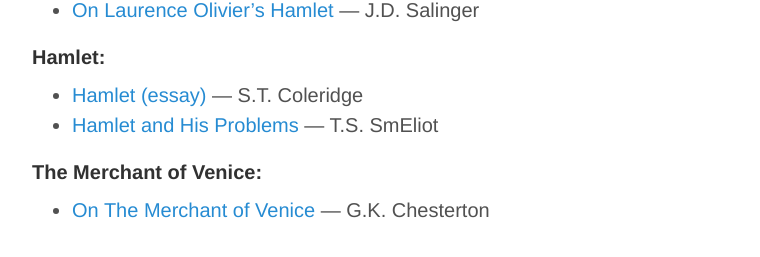
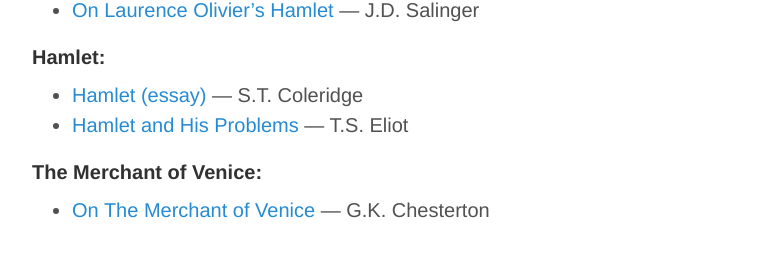
Before and after one commit to ThisLittleWorld/ThisLittleWorld.github.io, a Jekyll site: the page built from pages/critics.md, in a window 1280 px wide. Shown: the part 410-667 px from the top of the page, without its empty margins (248-1008 px from the left). Built offline with Jekyll 4.4.1, drawn with Linux system fonts in a browser that asks for light colours; Markdown is read by kramdown in place of the engine named in the settings.

Commit message:
fixed elliot

```diff
--- a/pages/critics.md
+++ b/pages/critics.md
@@ -22,7 +22,7 @@ permalink: "/critics/"
 ####Hamlet:
 
 * [Hamlet (essay)](/coleridge.hamlet.essay/) — S.T. Coleridge
-* [Hamlet and His Problems](/eliot.hamlet/) — T.S. SmEliot
+* [Hamlet and His Problems](/eliot.hamlet/) — T.S. Eliot
 
 
 
```
